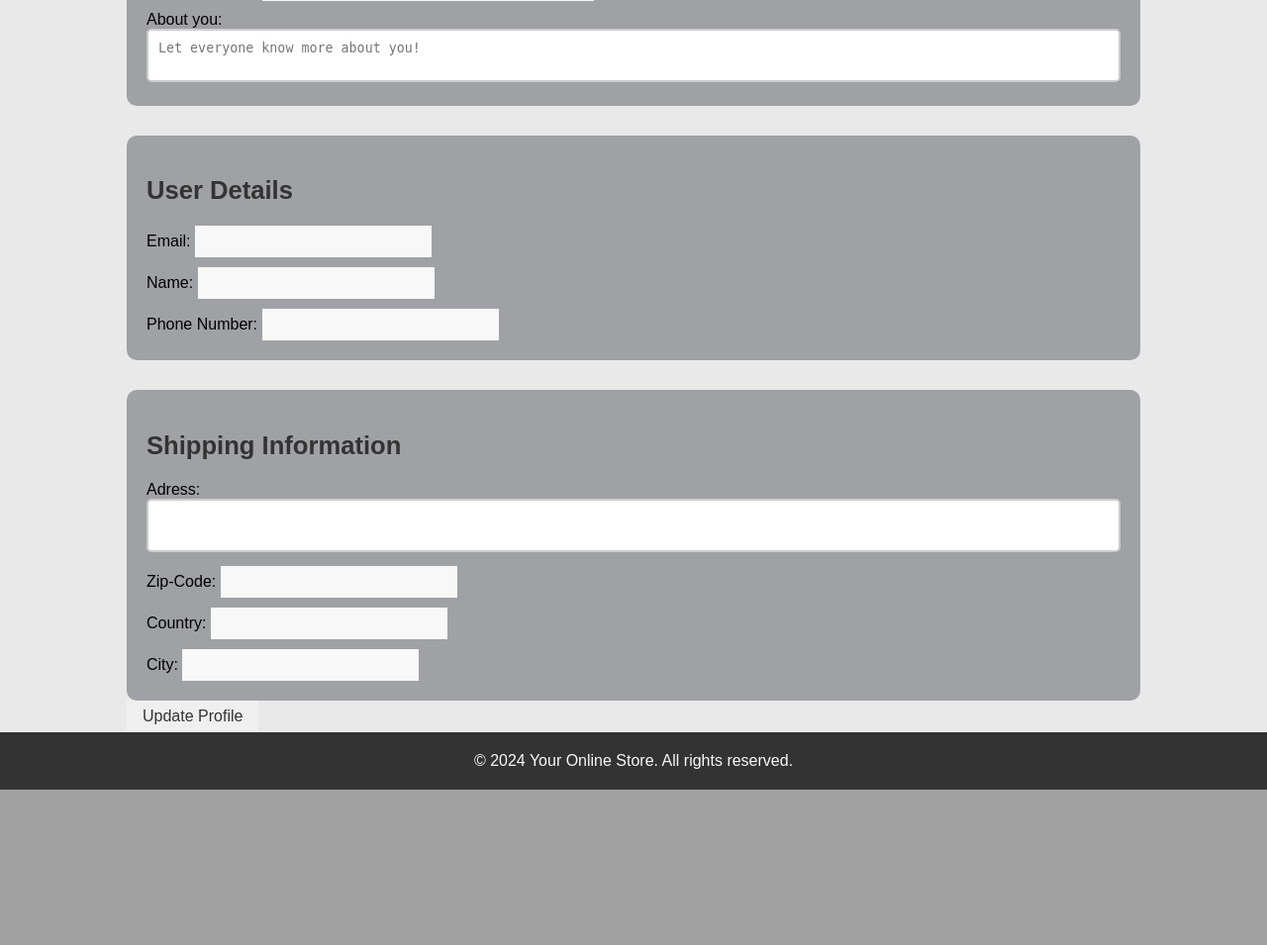
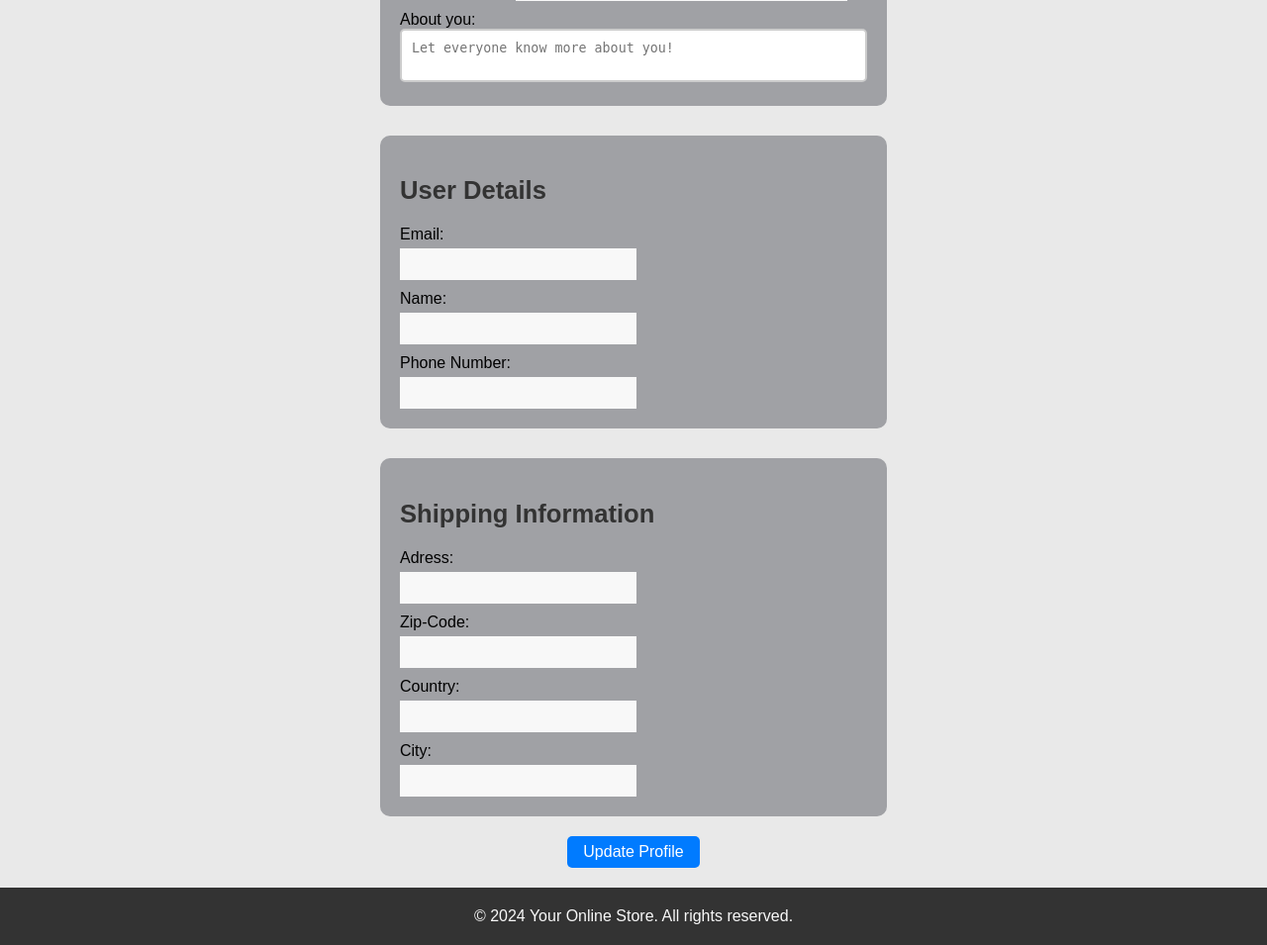
Before and after one commit to AfonsoDomingues17/Oldi-Goldi-Web-Application, a PHP site: page /edit_profile.php?username=1 in a window 1280 px wide. Shown: the part 287-1242 px from the top of the page at 99% size. Before the commit the page ends 1085 px from the top, so only its background shows below. Run offline with PHP 8.4, Linux system fonts and the light colour scheme; data comes from the database, SQL or seed files in the repository; both versions use the stored data as it was after the commit; some libraries are stand-ins or nearby versions.

Commit message:
Minor edit_profile and profile adjustments

```diff
--- a/css/edit_profile.css
+++ b/css/edit_profile.css
@@ -1,6 +1,6 @@
 main#edit_profile_main {
     margin: auto;
-    width: 80%;
+    width: 40%;
     font-family: Arial, sans-serif;
 }
 
@@ -56,8 +56,6 @@ section#update_profile textarea {
     resize: none;
 }
 
-
-
 form#edit_profile button {
     padding: 10px 20px;
     border: none;
@@ -76,3 +74,21 @@ form#edit_profile button {
 section#edit {
     background-color: white;
 }
+
+#updateProfileButton{
+    margin:auto;
+    display:block;
+    margin-top: 20px;
+    margin-bottom: 20px;
+    background-color: #007BFF;
+    color: white;
+    border-radius: 5px;
+}
+
+#updateProfileLabel {
+    display: block;
+}
+#updateProfileLabel #updateProfileText {
+    display: block;
+    margin-top: 5px;
+}
--- a/css/profile.css
+++ b/css/profile.css
@@ -58,7 +58,6 @@ section#Personal_Info{
 
   /* Modal Content */
   .PopUpcontent {
-
     background-color: #fefefe;
     margin: auto;
     padding: 20px;
--- a/edit_profile.php
+++ b/edit_profile.php
@@ -22,25 +22,25 @@ $user = getUser($db,$_GET['username']);
             <img id="profilePicture" src="<?=$user['photo_url']?>" alt="profile picture">
             <input type="hidden" id="hidden_input" name="imgSrc" value="">
             <input type="file" id="fileInput">
-            <label>About you: <textarea name="description" id="About_you" placeholder="Let everyone know more about you!"><?= $user['description']?></textarea></label>
+            <label id="updateProfileLabel">About you: <textarea name="description" id="About_you" placeholder="Let everyone know more about you!"><?= $user['description']?></textarea></label>
             </section>
 
             <section id="user_details">
                 <h2>User Details</h2>
-                <label>Email: <input type="text" value="<?= $user['email']?>" name="email" id="email"></label>
-                <label>Name: <input type="text" value="<?= $user['name']?>" name="name" id="name"></label>
-                <label>Phone Number: <input type="text" value="<?= $user['phone_number']?>" name="pn" id="pn"></label>
+                <label id="updateProfileLabel">Email: <input type="text" id="updateProfileText" value="<?= $user['email']?>" name="email" id="email"></label>
+                <label id="updateProfileLabel">Name: <input type="text" id="updateProfileText" value="<?= $user['name']?>" name="name" id="name"></label>
+                <label id="updateProfileLabel">Phone Number: <input type="text" id="updateProfileText" value="<?= $user['phone_number']?>" name="pn" id="pn"></label>
             </section>
             <section id="shipping">
                 <h2>Shipping Information</h2>
 
-                <label>Adress: <textarea name="address" id="address"><?= $user['Adress']?></textarea></label>
-                <label>Zip-Code: <input type="text" value="<?= $user['Zip_code']?>" name="ZP" id="XP"></label>
-                <label>Country: <input type="text" value="<?= $user['Country']?>" name="Country" id="Country"></label>
-                <label>City: <input type="text" value="<?= $user['Cidade']?>" name="City" id="City">
+                <label id="updateProfileLabel">Adress: <input type="text" id="updateProfileText" value="<?= $user['Adress']?>" name ="address"></label>
+                <label id="updateProfileLabel">Zip-Code: <input type="text" id="updateProfileText" value="<?= $user['Zip_code']?>" name="ZP" id="XP"></label>
+                <label id="updateProfileLabel">Country: <input type="text" id="updateProfileText" value="<?= $user['Country']?>" name="Country" id="Country"></label>
+                <label id="updateProfileLabel">City: <input type="text" id="updateProfileText" value="<?= $user['Cidade']?>" name="City" id="City">
             </section>
         </section>
-        <button type="submit">Update Profile</button>
+        <button type="submit" id="updateProfileButton">Update Profile</button>
 
     </form>
     </section>
--- a/templates/common.php
+++ b/templates/common.php
@@ -52,7 +52,7 @@ function output_header(){ ?>
             <?php } ?>
             <?php if(isset($_SESSION['username'])) {?>
             <section id="loged_in">
-            <a href="profile.php" id="profile"><i class="fa-solid fa-user"></i></a>
+            <a href="profile.php?username=<?php echo $_SESSION['username']; ?>" id="profile"><i class="fa-solid fa-user"></i></a>
             <a href="sell.php" id="Sell_now">Sell Now</a>
             <a href="action_logout.php" id="logout">Logout</a>
             </section>
```
Also changed, not shown: profile.php (+5 -4 lines), database/project.db.
